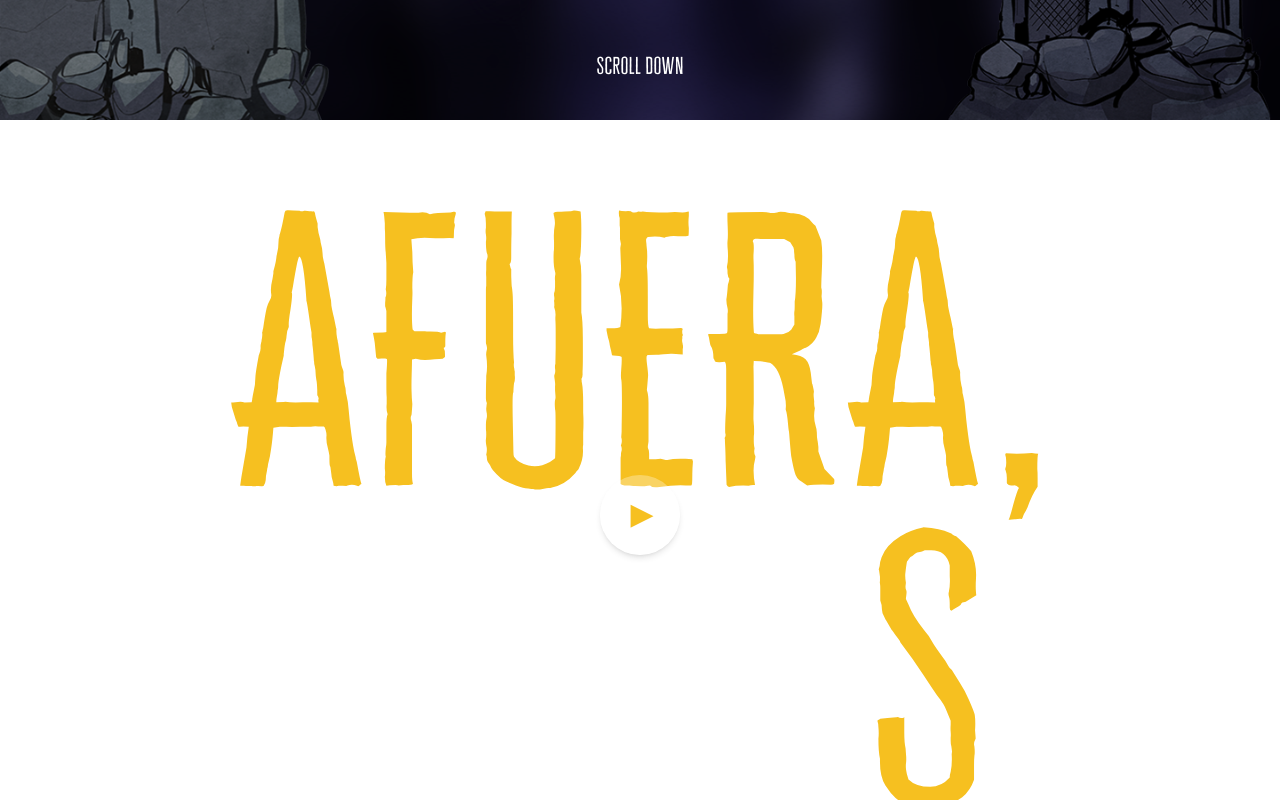
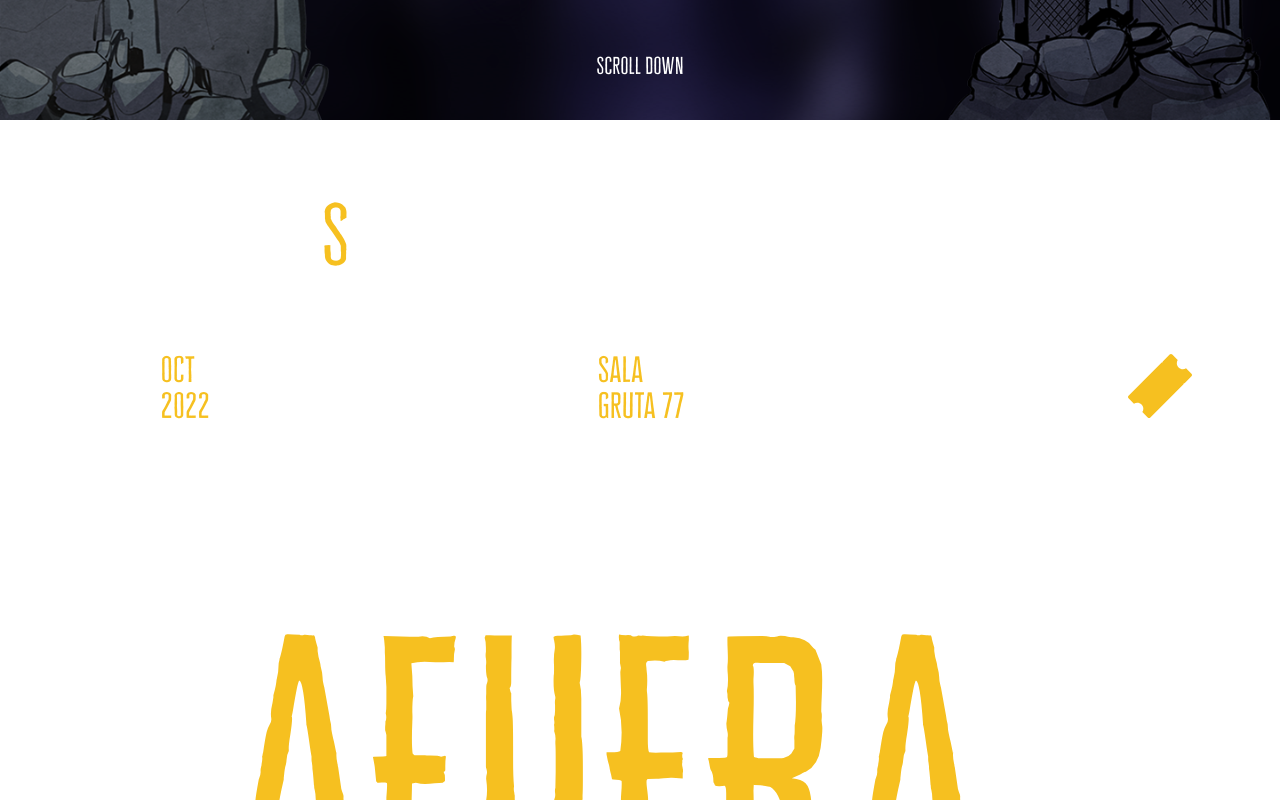
Before and after one commit to AlexLucenaWeb/flinks, a Next.js app: page / in a window 1280 px wide. Shown: the part 680-1480 px from the top of the page. Built offline with nearby package versions, Linux system fonts and the light colour scheme.

Commit message:
anadir concierto gruta 77

```diff
--- a/components/Conciertos.js
+++ b/components/Conciertos.js
@@ -52,7 +52,7 @@ const Conciertos = ( props ) => {
                                 <div className="h-full flex items-center">
                                     <p className="hidden sm:block sm:group-hover:text-white text-transparent transition-all duration-300 pr-8 text-lg md:text-xl ">Entradas →</p>
                                 </div>
-                                <a href={concierto.entradas_link} className="w-max">
+                                <a href={concierto.entradas_link} className="w-max" target="_blank">
                                     <Tickets classes="w-10 md:w-16 h-10 md:h-16 fill-current text-yellow hover:text-white transition-colors duration-300"/>
                                 </a>
                             </div>
--- a/components/HeaderNav.js
+++ b/components/HeaderNav.js
@@ -10,7 +10,7 @@ const HeaderNav = ( props ) => {
     const [opacity, setOpacity ] = useState('opacity-0')
 
     const links = [
-        // {title: "Conciertos", link: "conciertos" },
+        {title: "Conciertos", link: "conciertos" },
         {title: "Sobre Nosotros", link: "sobre_nosotros" },
         {title: "Galeria", link: "galeria" },
         {title: "Contacto", link: "contacto" },
--- a/data/conciertos-info.js
+++ b/data/conciertos-info.js
@@ -1,39 +1,14 @@
 const conciertos = [
     {
-        dia: "21",
-        mes: "FEB",
-        ano: "2022",
-        ciudad: "Barcelona",
-        lugar: "Sala",
-        sala: "Escena 17",
-        entradas_link: "#"
-    },
-    {
-        dia: "21",
-        mes: "MAY",
+        dia: "07",
+        mes: "OCT",
         ano: "2022",
         ciudad: "Madrid",
-        lugar: "Bar",
-        sala: "El Asesino",
-        entradas_link: "#"
+        lugar: "Sala",
+        sala: "Gruta 77",
+        entradas_link: "https://movingtickets.com/Entradas-Postales-Negras-Flinks-en-concierto-Gruta-77-Madrid/"
     },
-    {
-        dia: "21",
-        mes: "AGO",
-        ano: "2022",
-        ciudad: "El Molar",
-        sala: "polideportivo",
-        entradas_link: "#"
-    },
-    {
-        dia: "21",
-        mes: "DEC",
-        ano: "2022",
-        lugar: "Pabellon",
-        ciudad: "Madrid",
-        sala: "Tu culo",
-        entradas_link: "#"
-    }
+
 ]
 
 export default conciertos
--- a/pages/index.js
+++ b/pages/index.js
@@ -45,7 +45,7 @@ export default function Home() {
       <main>
         <HeaderNav/>
         <Intro/>
-        {/* <Conciertos/> */}
+        <Conciertos/>
         <FullVideo/>
         <SobreNosotros/>
         <Galeria/>
```
